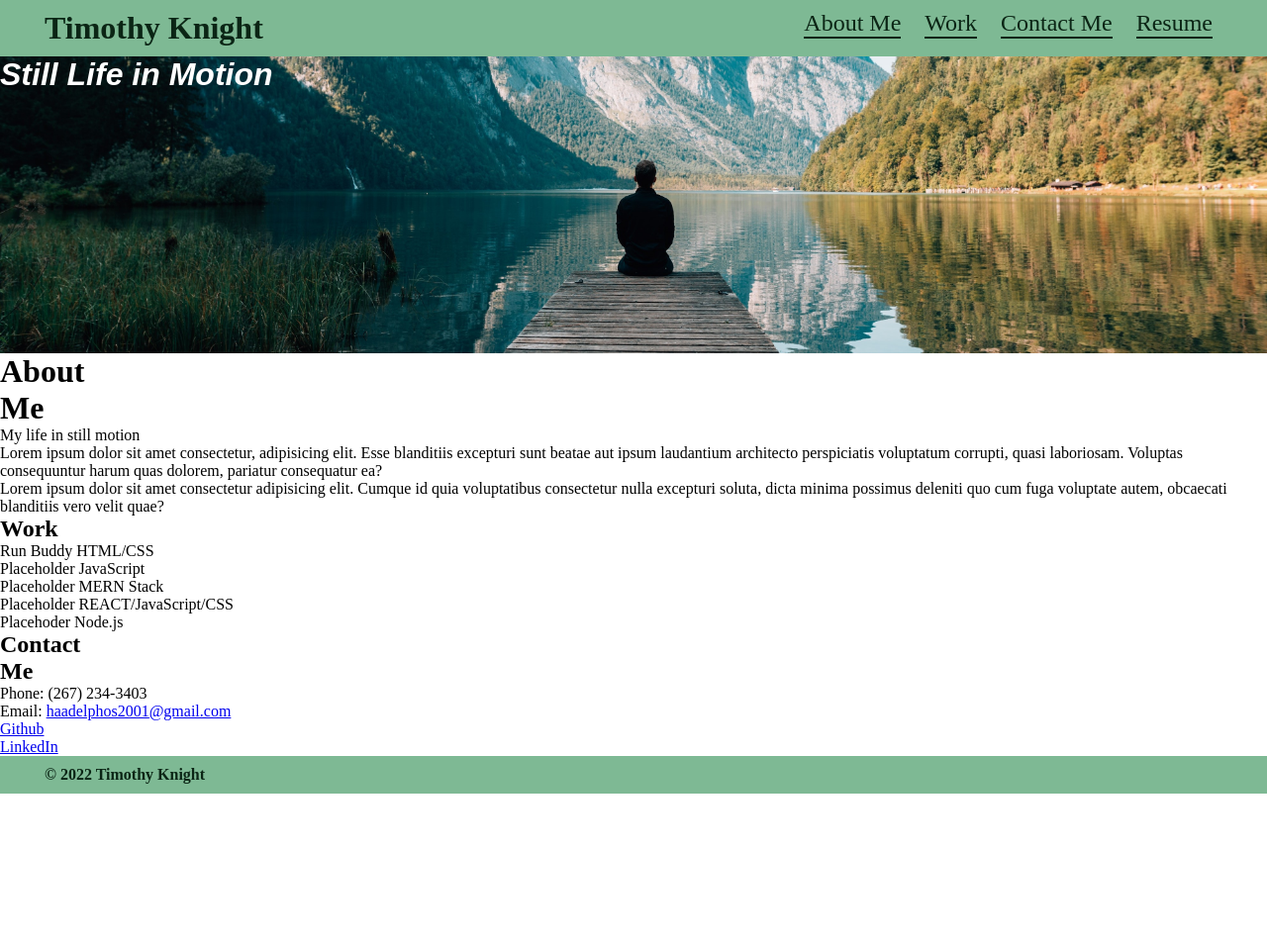
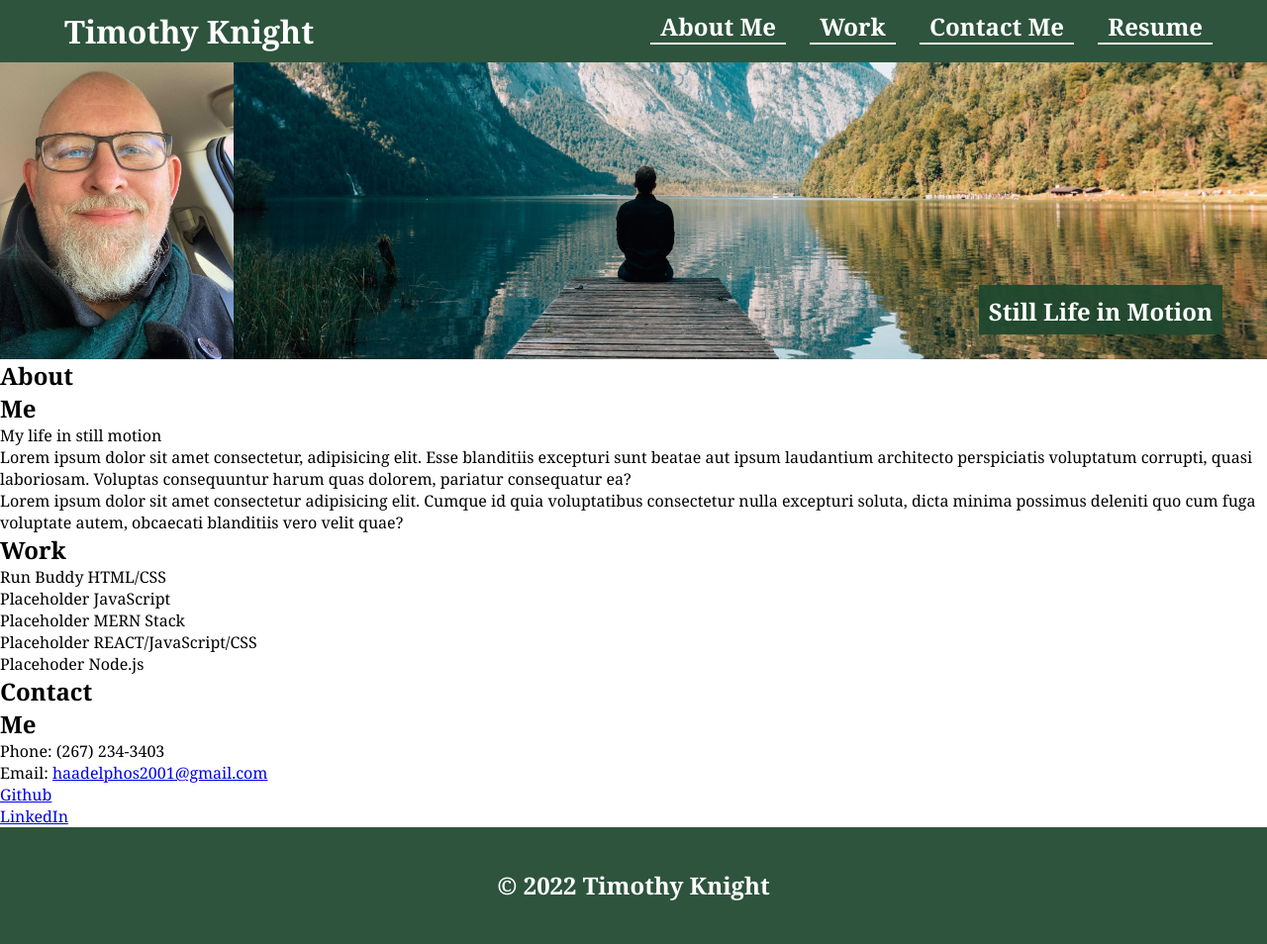
Before and after one commit to TimK76/Portfolio, a plain HTML site: page index.html in a window 1280 px wide. Shown: the whole page at 99% size. Before the commit the page ends 802 px from the top, so only its background shows below. Drawn offline with Linux system fonts and the light colour scheme.

Commit message:
finished header, hero, and footer

```diff
--- a/assets/css/styles.css
+++ b/assets/css/styles.css
@@ -1,25 +1,36 @@
 :root {
     --primary-color: #fff;
     --secondary-color: rgba(1, 24, 10, 0.918);
-    --tertiary-color: rgba(4, 119, 48, 0.513);
+    --tertiary-color: rgba(31, 71, 47, 0.931);
 }
 
 * {
     margin: 0;
     padding: 0;
     box-sizing: border-box;
+    font-family: Georgia, 'Times New Roman', Times, serif;
 }
 
 /* Apply Header Styles */
+
 header {
-    color: var(--secondary-color);
+    color: var(--primary-color);
     display: flex;
     justify-content: space-between;
+    flex-wrap: wrap;
     padding: 10px 45px 10px 45px;
     background-color: var(--tertiary-color);
     position: sticky;
+    top: 0;
     position: -webkit-sticky;
     z-index: 5;
+}
+
+header div {
+    font-size: 32px;
+    font-weight: bolder;
+    margin: 0 10px 0 10px;
+    padding: 0 10px 0 10px;
 }
 
 header nav {
@@ -29,32 +40,76 @@ header nav {
 header nav a {
     display: inline-block;
     text-decoration: none;
+    color: var(--primary-color);
+    font-size: 24px;
+    border-bottom: 2px var(--primary-color) solid;
+    margin:0 10px 0 10px;
+    padding: 0 10px 0 10px;
+    font-weight: bolder;
+}
+
+header nav a:hover {
+    background: var(--primary-color);
     color: var(--secondary-color);
-    font-size: 24px;
-    border-bottom: 2px var(--secondary-color) solid;
-    margin:0 10px 0 10px;
+    border-radius: 5px;
+    text-shadow: none;
 }
 /* Apply "hero" styles */
-div {
+
+.hero {
     display: flex;
-    background-image: url("../images/pexels-s-migaj-747964b.jpg");
-    background-position: bottom;
-    background-size: 100%;
-    background-position-y: 50%;
-    min-height: 300px;
+    background-image:url("../images/pexels-s-migaj-747964b.jpg");
+    background-size: cover;
+    display: flex;
+    /* flex-wrap: wrap; */
+    max-height: 300px;
+    flex: 4;
+    background-position: 80%;
+    justify-content: space-between;
+    padding: 0 45px 0 0;
 }
 
-div h3 {
+#selfie {
+    /* display: flex; */
+    height: 300px;
+    width: auto;
+    z-index: 3;
+}
+
+section h3 {
+    position: relative;
+    color: var(--primary-color);
+    font-size: 24px;
+    height: 50px;
+    margin-top: 225px;
+    padding: 10px;
+    background-color: var(--tertiary-color);
+}
+
+/* Begin Main Section */
+main article figure {
+    background-color: var(--secondary-color);
+}
+main article div h3 {
     color: var(--primary-color);
     font-family: sans-serif;
     font-style: italic;
     font-size: 32px;
 }
 
+/* Begin Footer Section */
 footer {
     color: var(--secondary-color);
     display: flex;
-    position: ;
+    justify-content: center;
     padding: 10px 45px 10px 45px;
     background-color: var(--tertiary-color);
+    min-height: 125px;
 }
+
+footer h4 {
+    color: var(--primary-color);
+    justify-content: center;
+    font-size: 24px;
+    margin-top: 32px;
+}
--- a/index.html
+++ b/index.html
@@ -12,11 +12,7 @@
 <!-- Begin Header -->
     <header>
 
-        <h1>
-            <a heref="/">
-                Timothy Knight
-            </a>
-        </h1>
+        <div>Timothy Knight</div>
 
         <nav>
             <a href="about-me">About Me</a>
@@ -25,18 +21,23 @@
             <a href="resume">Resume</a>
         </nav>
     </header>
+
 <!-- Begin "Hero" -->
-    <div>
+    <section class="hero">
+        <img src="./assets/images/Selfie1.jpg" alt="Picutre of Timothy Knight" id="selfie">
+
         <h3>Still Life in Motion</h3>
-    </div>
+    </section>
 
 
 
 <!-- Begin Main Section - About Me, Work, & Contact Me -->
     <main>
         <!-- Begin About Me Section -->
-        <h1 class="title">About </br>Me</h1>
-        <article id="article-1">
+        <section>
+            <h1 class="title">About </br>Me</h1>
+        </section>
+        <section id="article-1">
             <p id="bio">
                 My life in still motion
                 <br/>
@@ -44,15 +45,15 @@
                 <br/>
                 Lorem ipsum dolor sit amet consectetur adipisicing elit. Cumque id quia voluptatibus consectetur nulla excepturi soluta, dicta minima possimus deleniti quo cum fuga voluptate autem, obcaecati blanditiis vero velit quae?
             </p>
-        </article>
+        </section>
         <!-- Begin Work Section -->
-        <article id="article-2">
-            <h1 class="title">Work</h1>
-            <figure id="big" class="work-examples">Run Buddy HTML/CSS</figure>
-            <figure class="work-examples">Placeholder JavaScript</figure>
-            <figure class="work-examples">Placeholder MERN Stack</figure>
-            <figure class="work-examples">Placeholder REACT/JavaScript/CSS</figure>
-            <figure class="work-examples">Placehoder Node.js</figure>
+        <section id="article-2" class="title">
+            <h1 >Work</h1>
+        </section id="big" class="work-examples">Run Buddy HTML/CSS</section>
+        <section class="work-examples">Placeholder JavaScript</section>
+        <section class="work-examples">Placeholder MERN Stack</section>
+        <section class="work-examples">Placeholder REACT/JavaScript/CSS</section>
+        <section class="work-examples">Placehoder Node.js</section>
         </article>
         <!-- Begin Contact Section -->
         <article id="article-3">
```
Also changed, not shown: assets/images/Selfie1.jpg (added), assets/images/selfie2.jpg (added), assets/images/selfie3.jpg (added).
